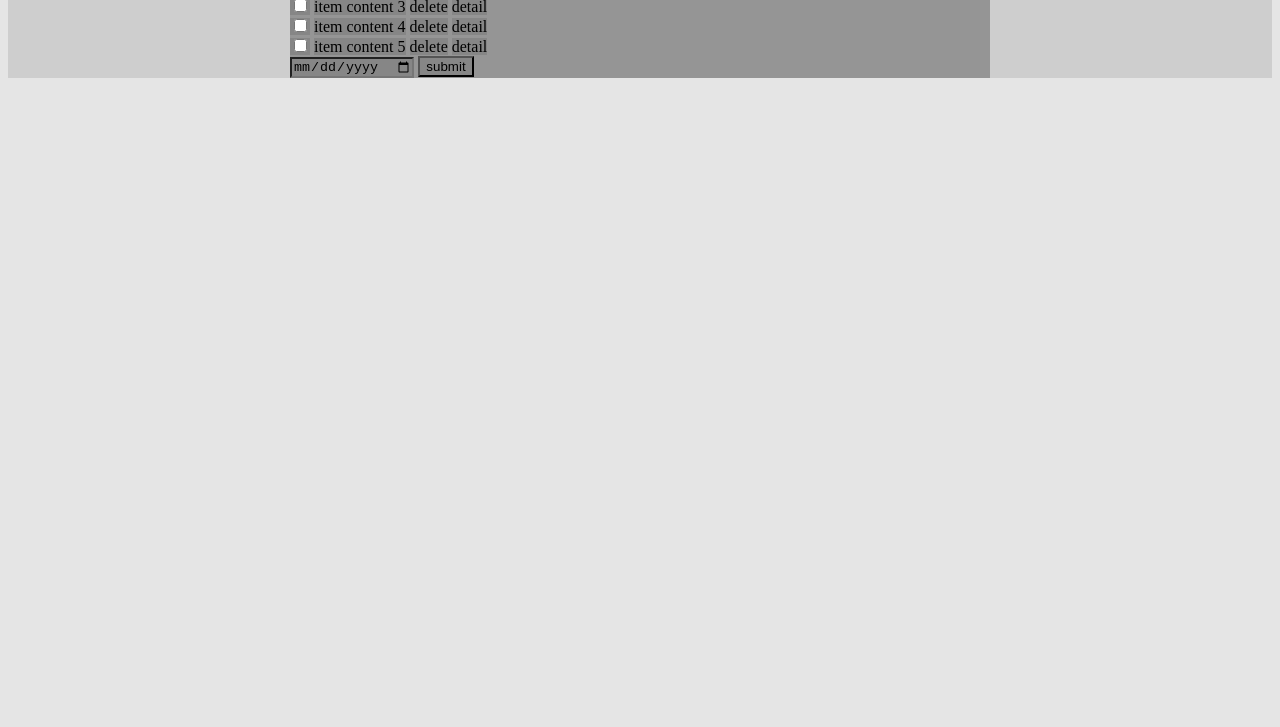
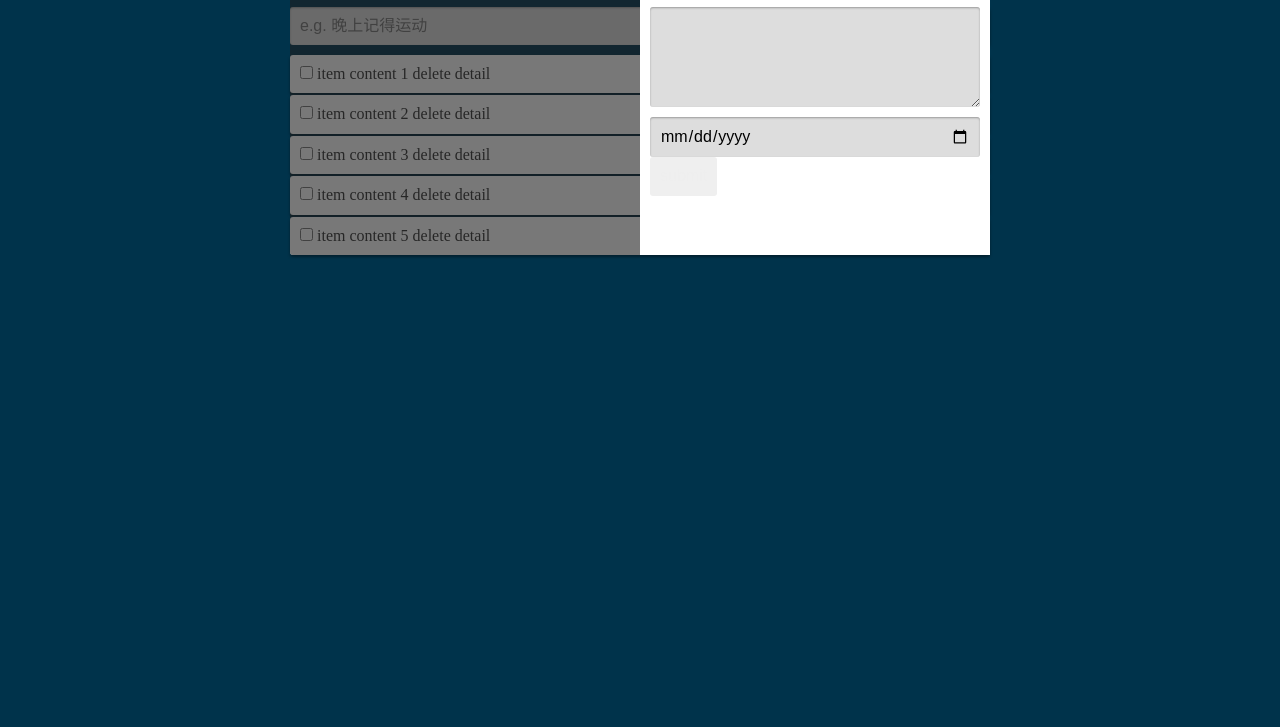
Before and after one commit to Allen7D/todo-list, a website: page index.html in a window 1280 px wide. Shown: the part 73-800 px from the top of the page. Drawn offline with nearby package versions, Linux system fonts and the light colour scheme.

Commit message:
completed detail of layout

```diff
--- a/css/base.css
+++ b/css/base.css
@@ -1,12 +1,162 @@
 * {
-    background: rgba(0, 0, 0, .1);
+    /*background: rgba(0, 0, 0, .1);*/
+
+    /*任何元素都是box，定义了所有box*/
+    /*整体样式 调整的统一化*/
+    -webkit-box-sizing: border-box;
+    -moz-box-sizing: border-box;
+    box-sizing: border-box; /*box的大小计算：padding，还是border*/
+
+    /*颜色变换过渡,选择「属性」和「时间」*/
+    -webkit-transition: background .2s;
+    -moz-transition: background .2s;
+    -ms-transition: background .2s;
+    -o-transition: background .2s;
+    transition: background .2s;
+    outline: 0;/*去掉focus等情况的「发光边」*/
 }
 
 body {
-
+    background: #00334b;
+    color: #fff;
 }
 
 .container {
     max-width: 700px;
     margin:0 auto;
+    position: relative;
 }
+
+h1 {
+   text-align: center;
+}
+
+.task-list {
+    margin: 10px 0;/*容器上下间隔*/
+}
+
+input,
+.task-item,
+.task-detail-mask,
+textarea,
+button {
+    /*同级元素的padding要统一*/
+    padding: 10px; /*padding是对内挤压，本身的border还在*/
+    border-radius: 3px;/*圆角*/
+}
+
+textarea,
+button,
+input[type=text],
+input[type=date] {
+    border: 0;/*边框的边界*/
+}
+
+textarea,
+input[type=text],
+input[type=date] {/*类型限定*/
+    width: 100%;
+    display: block;
+    background: #ddd;
+    -webkit-box-shadow: inset 0 1px 2px rgba(0, 0, 0, .3);
+    -moz-box-shadow: inset 0 1px 2px rgba(0, 0, 0, .3);
+    box-shadow: inset 0 1px 2px rgba(0, 0, 0, .3);
+}
+
+textarea {
+    min-height:100px;
+}
+
+
+input[type=text]:hover,
+input[type=text]:focus,
+input[type=date]:hover,
+input[type=date]:hover{
+    background: #fff; /*focus时变亮*/
+    /*当hover或focus时，shadow的感觉变化*/
+    /*background更亮，shadow应该更浅*/
+    -webkit-box-shadow: inset 0 1px 2px rgba(0, 0, 0, .2);
+    -moz-box-shadow: inset 0 1px 2px rgba(0, 0, 0, .2);
+    box-shadow: inset 0 1px 2px rgba(0, 0, 0, .2);
+}
+
+button {
+    display: inline-block;
+    cursor: pointer;
+    color: #eee;
+}
+
+.add-task input[type=text] {
+    /*浮动-->实现input和button同行*/
+    float: left;
+    width: 84%;/*考虑1%的margin*/
+    margin-right: 1%;
+}
+
+.add-task [type=submit],
+.task-item{
+    /*添加质感 box-shadow*/
+    -webkit-box-shadow: 0 2px 3px rgba(0, 0, 0, .4);
+    -moz-box-shadow:  0 2px 3px rgba(0, 0, 0, .4);
+    box-shadow:  0 2px 3px rgba(0, 0, 0, .4);
+}
+
+.add-task [type=submit] {
+    width: 15%;/*box的宽度占比15%*/
+    background: #46b1e4;
+}
+
+.add-task [type=submit]:hover {
+    background: #5fb9e4;
+}
+
+.task-item {
+    background: #fff;
+    color: #333;
+    margin-bottom: 2px;
+    cursor: pointer;   /*显示小手*/
+}
+
+.task-item:hover {
+    /*鼠标hover,改变样式*/
+    background: #ddd;
+}
+
+.task-detail,
+.task-detail-mask {
+    /*container是相对定位，子元素绝对定位(可以在「container范围内」浮起来到处跑)*/
+    position: absolute;
+}
+
+.task-detail {
+    background: #fff;
+    color:#333;
+    /*「宽高的百分比」是基于父级容器*/
+    width: 50%;
+    height:100%;
+
+    padding: 10px;
+    bottom:0;
+    right: 0;
+}
+
+.task-detail .content {
+    padding: 10px;
+    font-weight: 900;/*字重*/
+    cursor: pointer;
+}
+
+/* > * 所有字元素*/
+.task-detail > * {
+    margin-bottom: 10px;
+}
+
+.task-detail-mask {
+    /*实现对container的遮罩*/
+    top: 0;
+    bottom: 0;
+    right: 0;
+    left:0;
+
+    background: rgba(30, 30, 30, .6);
+}
--- a/index.html
+++ b/index.html
@@ -3,13 +3,15 @@
 <head>
     <meta charset="UTF-8">
     <title>Todo List App</title>
+    <link rel="stylesheet" href="node_modules/normalize.css/normalize.css">
     <link rel="stylesheet" href="css/base.css">
 </head>
 <body>
 <div class="container"><!--     总容器开始   -->
+    <h1>我的To do</h1>
     <div class="add-task">
-        <input type="text">
-        <button>submit</button>
+        <input type="text" placeholder="e.g. 晚上记得运动">
+        <button type="submit">submit</button>
     </div>
     <div class="task-list"><!--   清单列表开始  -->
         <div class="task-item"><!--   任务开始  -->
@@ -43,13 +45,16 @@
             <span>detail</span>
         </div>
     </div><!--   清单列表结束  -->
+    <div class="task-detail-mask"><!--    遮罩层开始   -->
+
+    </div><!--    遮罩层结束   -->
     <div class="task-detail"><!--    任务详情开始   -->
         <div class="content"><!--    任务标题开始   -->
-
+            晚上记得运动
         </div><!--    任务标题借宿   -->
         <div><!--    任务描述开始   -->
             <div class="decs">
-
+                <textarea id=""></textarea>
             </div>
         </div><!--    任务描述结束   -->
         <div class="remind"><!--    任务定时提醒开始   -->
--- a/package.json
+++ b/package.json
@@ -17,6 +17,7 @@
   },
   "homepage": "https://github.com/bodanli159951/todo-list#readme",
   "dependencies": {
-    "jquery": "^3.2.1"
+    "jquery": "^3.2.1",
+    "normalize.css": "^7.0.0"
   }
 }
```
Also changed, not shown: 2 other files.
